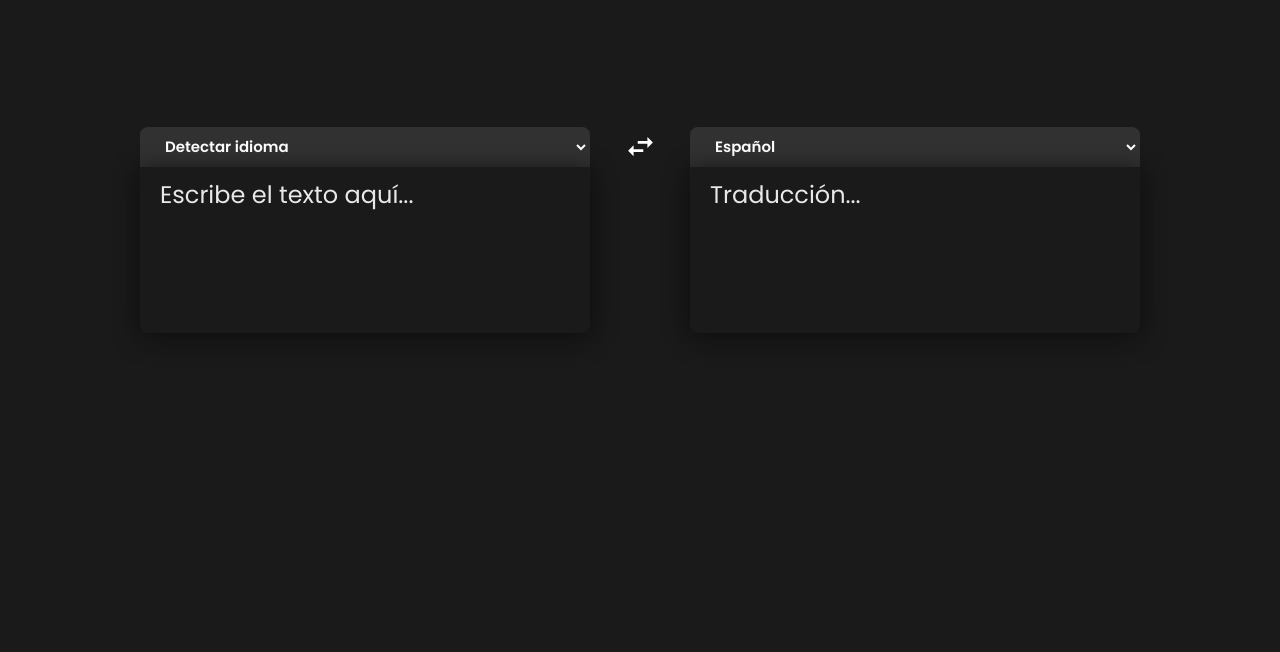
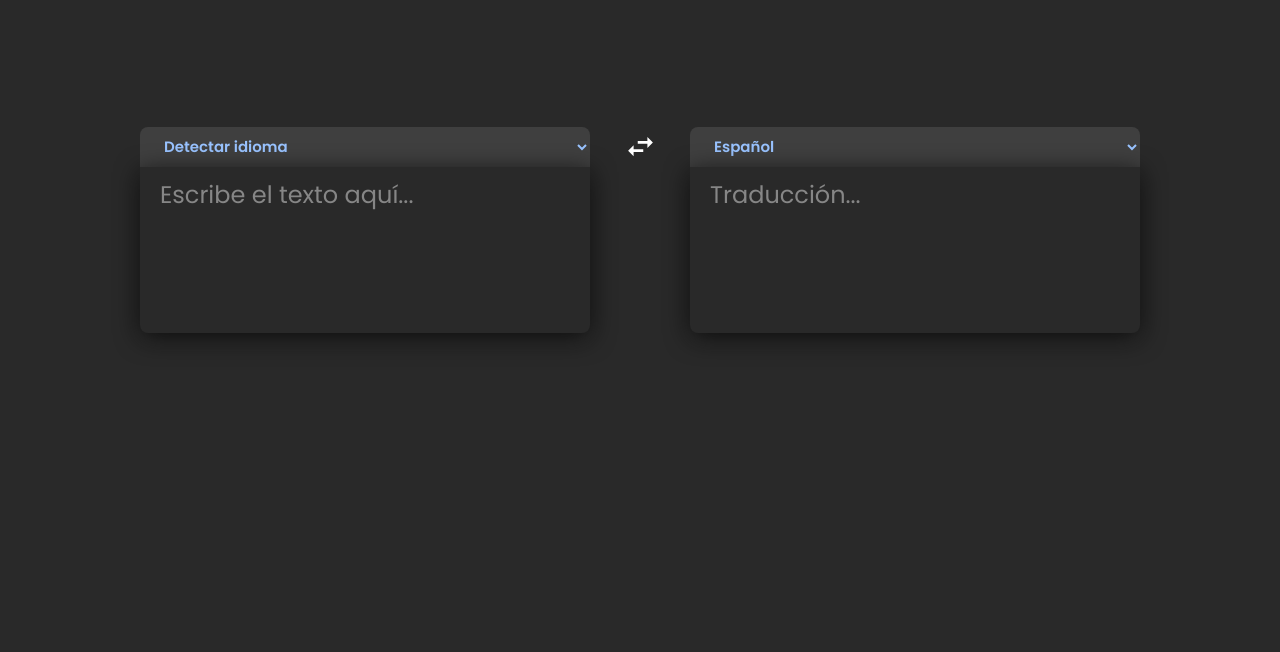
Before and after one commit to TheLuuiis/Translator---FullStack, a website: page public/index.html in a window 1280 px wide. Both pictures are taken after a click on the icon 1215 px from the left and 39 px from the top of the page. Shown: the part 84-736 px from the top of the page. Drawn offline with nearby package versions, Linux system fonts and the light colour scheme.

Commit message:
Corrección en las paletas de colores y lógica de traducción

```diff
--- a/public/index.html
+++ b/public/index.html
@@ -39,28 +39,28 @@
         <div class="container-translator">
           <div class="lang-select">
             <select id="sourceLang" class="left text">
-              <option value="auto" class="text">Detectar idioma</option>
-              <option value="en">Inglés</option>
-              <option value="es">Español</option>
-              <option value="fr">Francés</option>
-              <option value="de">Alemán</option>
-              <option value="it">Italiano</option>
-              <option value="pt">Portugués</option>
-              <option value="ru">Ruso</option>
-              <option value="ja">Japonés</option>
-              <option value="ko">Coreano</option>
+              <option value="auto" class="options">Detectar idioma</option>
+              <option value="en" class="options">Inglés</option>
+              <option value="es" class="options">Español</option>
+              <option value="fr" class="options">Francés</option>
+              <option value="de" class="options">Alemán</option>
+              <option value="it" class="options">Italiano</option>
+              <option value="pt" class="options">Portugués</option>
+              <option value="ru" class="options">Ruso</option>
+              <option value="ja" class="options">Japonés</option>
+              <option value="ko" class="options">Coreano</option>
             </select>
             <svg class="arrow" width="33px" height="33px" focusable="false" fill="#5F6368" aria-hidden="true" xmlns="http://www.w3.org/2000/svg" viewBox="0 0 24 24"><path d="M6.99 11L3 15l3.99 4v-3H14v-2H6.99v-3zM21 9l-3.99-4v3H10v2h7.01v3L21 9z"></path></svg>
             <select id="targetLang" class="left right text">
-              <option value="es">Español</option>
-              <option value="en">Inglés</option>
-              <option value="fr">Francés</option>
-              <option value="de">Alemán</option>
-              <option value="it">Italiano</option>
-              <option value="pt">Portugués</option>
-              <option value="ru">Ruso</option>
-              <option value="ja">Japonés</option>
-              <option value="ko">Coreano</option>
+              <option value="es" class="options">Español</option>
+              <option value="en" class="options">Inglés</option>
+              <option value="fr" class="options">Francés</option>
+              <option value="de" class="options">Alemán</option>
+              <option value="it" class="options">Italiano</option>
+              <option value="pt" class="options">Portugués</option>
+              <option value="ru" class="options">Ruso</option>
+              <option value="ja" class="options">Japonés</option>
+              <option value="ko" class="options">Coreano</option>
             </select>
           </div>
           <div class="container-info">
--- a/public/script.js
+++ b/public/script.js
@@ -57,21 +57,19 @@ document.addEventListener('DOMContentLoaded', () => {
   const arrow = document.querySelector('.arrow');
   const texTarea = document.querySelectorAll('.content-left');
   const left = document.querySelectorAll('.left');
-
+  const options = document.querySelectorAll('.options');
   let isDark = false;
 
   function toggleTheme() {
     isDark = !isDark;
 
     if (isDark) {
-      // 🌙 Tema oscuro
-      darkMode.style.background = '#1a1a1a';
+      darkMode.style.background = '#292929';
 
       text.forEach(texts => {
         texts.style.color = '#fff';
       });
 
-      // Quitamos y mostramos el icono
       moon.style.display = 'none';
       sun.style.display = 'block';
       sun.style.color = '#fff';
@@ -84,11 +82,21 @@ document.addEventListener('DOMContentLoaded', () => {
 
       texTarea.forEach(campus => {
         campus.style.color = '#fff';
-        campus.style.background = '#1a1a1a';
+        campus.style.background = '#292929';
         campus.style.boxShadow = `
             0 5px 25px rgba(0, 0, 0, 0.8),
             0 8px 20px rgba(255, 255, 255, 0.05)
           `;
+      });
+
+      options.forEach(option => {
+        option.style.color = '#fff';
+        option.style.background = 'rgba(41, 41, 41, 0.9)'
+      });
+
+      left.forEach(textBlue => {
+        textBlue.style.color = '#99c3ff';
+        textBlue.style.border = 'none'
       });
 
       let style = document.getElementById('placeholderStyle');
@@ -99,19 +107,17 @@ document.addEventListener('DOMContentLoaded', () => {
       }
       style.textContent = `
         .content-left::placeholder {
-          color: #fff;
-          opacity: 0.9;
+          color: #9e9e9e;
+          opacity: 0.8;
         }
       `;
     } else {
-      // ☀️ Tema claro (revertir todos los cambios)
       darkMode.style.background = '#fff';
 
       text.forEach(texts => {
         texts.style.color = '#000';
       });
 
-      // Quitamos y mostramos el icono
       moon.style.display = 'block';
       sun.style.display = 'none';
       moon.style.color = '#000';
@@ -144,14 +150,13 @@ document.addEventListener('DOMContentLoaded', () => {
       }
       style.textContent = `
         .content-left::placeholder {
-          color: #5F6368;
+          color: #9e9e9e;
           opacity: 1;
         }
       `;
     }
   }
 
-  // 👇 Escuchamos ambos iconos
   moon.addEventListener('click', toggleTheme);
   sun.addEventListener('click', toggleTheme);
 
```
